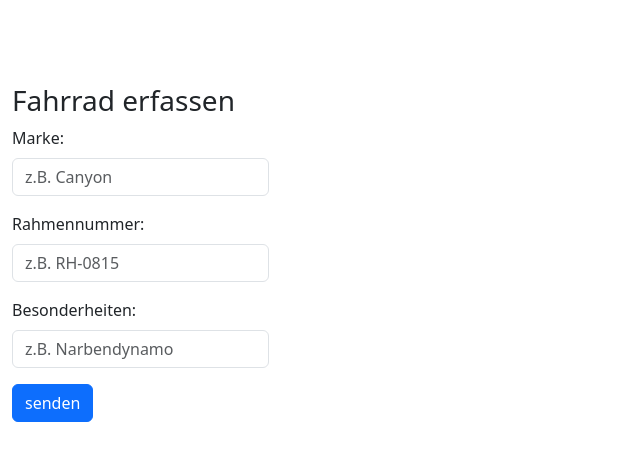
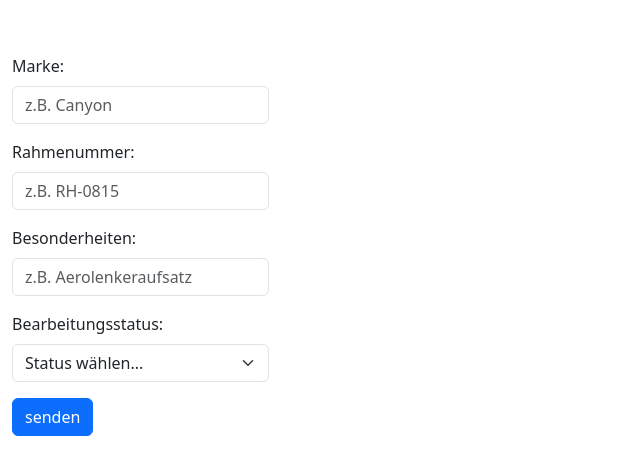
Before and after one commit to pladde/albbw-agens-project, a React app in the folder Frontend/: page /erfassen in a window 1280 px wide. Shown: the part 159-634 px from the top of the page, without its empty margins (0-640 px from the left). Built offline with nearby package versions, Linux system fonts and the light colour scheme; the HTML template or start-up script is replaced by a standard one.

Commit message:
funktionales UI erstellt.

```diff
--- a/Frontend/src/pages/AddFahrrad.tsx
+++ b/Frontend/src/pages/AddFahrrad.tsx
@@ -1,41 +1,62 @@
-// Screen 2 Fahrrad hinzufügen
+// Screen 2
 
-import { useState } from "react";
+import {useState} from 'react';
 import { Container, Form, Button } from 'react-bootstrap';
 
 export const AddFahrrad = () => {
+
     const [marke, setMarke] = useState<string>('');
     const [rahmennummer, setRahmennummer] = useState<string>('');
     const [besonderheiten, setBesonderheiten] = useState<string>('');
-
-    const handeSubmit = (e:React.FormEvent) => {
-        e.preventDefault();
-        console.log("Gespeichert wird: ", marke, rahmennummer, besonderheiten);
-        // BACKENDAUFRUF FOLGT
-    };
+    const [bearbeitungsstatus, setBearbeitungsstatus] = useState<string>('');
 
     return (
-        <Container className="mt-4">
-            <h3>Fahrrad erfassen</h3>
+        <Container className='mt-4'>
+            <Form className='mb-3'>
+                <Form.Label>Marke:</Form.Label>
+                <Form.Control
+                    type='text'
+                    placeholder='z.B. Canyon'
+                    value={marke}
+                    onChange={(e) => setMarke(e.target.value)} />
+            </Form>
 
-            <Form onSubmit={handeSubmit}>
-                <Form.Group className="mb-3">
-                    <Form.Label>Marke:</Form.Label>
-                    <Form.Control type="text" placeholder="z.B. Canyon" value={marke} onChange={(e) => setMarke(e.target.value)}/>
-                </Form.Group>
+            <Form className='mb-3'>
+                <Form.Label>Rahmenummer:</Form.Label>
+                <Form.Control
+                    type='text'
+                    placeholder='z.B. RH-0815'
+                    value={rahmennummer}
+                    onChange={(e) => setRahmennummer(e.target.value)} />
+            </Form>
 
-                <Form.Group className="mb-3">
-                    <Form.Label>Rahmennummer:</Form.Label>
-                    <Form.Control type="text" placeholder="z.B. RH-0815" value={rahmennummer} onChange={(e) => setRahmennummer(e.target.value)}/>
-                </Form.Group>
+            <Form className='mb-3'>
+                <Form.Label>Besonderheiten:</Form.Label>
+                <Form.Control
+                    type='text'
+                    placeholder='z.B. Aerolenkeraufsatz'
+                    value={besonderheiten}
+                    onChange={(e) => setBesonderheiten(e.target.value)} />
+            </Form>
 
-                <Form.Group className="mb-3">
-                    <Form.Label>Besonderheiten:</Form.Label>
-                    <Form.Control type="text" placeholder="z.B. Narbendynamo" value={besonderheiten} onChange={(e) => setBesonderheiten(e.target.value)}/>
-                </Form.Group>
+            <Form.Group className='mb-3'>
+            <Form.Label>Bearbeitungsstatus:</Form.Label>
+                <Form.Select
+                    value={bearbeitungsstatus}
+                    onChange={(e) => setBearbeitungsstatus(e.target.value)}>
 
-                <Button variant="primary" type="submit">senden</Button>
+                    <option value="" disabled hidden>Status wählen...</option>
+                    <option value='1'>angenommen</option>
+                    <option value='2'>in Bearbeitung</option>
+                    <option value='3'>verfügbar</option>
+                    <option value='4'>herausgegeben</option>
+                </Form.Select>
+            </Form.Group>
+
+            <Form className='mb-3'>
+                <Button>senden</Button>
             </Form>
         </Container>
     );
 }
+// Später werde ich noch den Kunden hinzufügen, an dem das Fahrrad geht. Zu Testzwecken wird das noch nicht implementiert.
```
